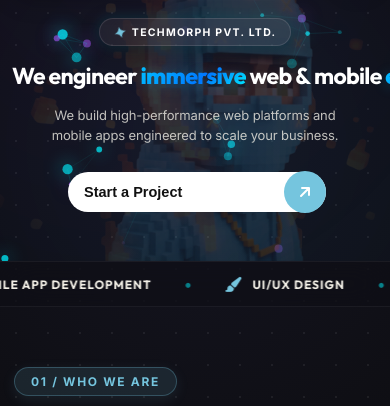
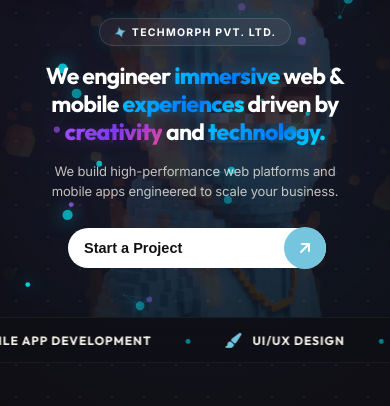
Before and after one commit to siddhantmeher45-stack/techmorphpvt, a website: page index.html in a window 390 px wide. Shown: the part 67-473 px from the top of the page. Drawn offline with Linux system fonts and the light colour scheme.

Commit message:
feat: implement landing page layout with CSS design system and interactive navigation menu

```diff
--- a/css/styles.css
+++ b/css/styles.css
@@ -986,6 +986,8 @@ body::before {
   letter-spacing: -0.03em;
   color: #FFFFFF;
   max-width: 820px;
+  overflow-wrap: break-word;
+  word-break: break-word;
 }
 
 .word-reveal {
@@ -993,7 +995,6 @@ body::before {
   opacity: 0;
   transform: translateY(18px);
   animation: wordReveal 0.6s cubic-bezier(0.16, 1, 0.3, 1) forwards;
-  margin-right: 0.24em;
   color: #FFFFFF;
 }
 
@@ -1212,7 +1213,6 @@ body::before {
 .word-reveal {
   opacity: 0;
   display: inline-block;
-  margin-right: 0.28em;
   animation: wordReveal 0.5s cubic-bezier(0.16, 1, 0.3, 1) forwards;
 }
 
@@ -2853,19 +2853,19 @@ body::before {
     height: 44px;
   }
 
-  /* Full-Height Off-Canvas Navigation Drawer */
+  /* Off-Canvas Navigation Drawer - Right Side Sheet */
   .menu-panel {
     position: fixed;
     top: 0;
     right: 0;
     bottom: 0;
     left: auto;
-    width: 100%;
-    max-width: 360px;
+    width: 82%;
+    max-width: 310px;
     height: 100vh;
     height: 100dvh;
-    border-radius: 0;
-    padding: 24px 20px 20px 20px;
+    border-radius: 24px 0 0 24px;
+    padding: 24px 18px 20px 18px;
     max-height: 100vh;
     display: flex;
     flex-direction: column;
@@ -2874,6 +2874,7 @@ body::before {
     z-index: 99;
     transform: translateX(100%);
     transition: transform 0.4s cubic-bezier(0.16, 1, 0.3, 1);
+    box-shadow: -10px 0 35px rgba(0, 0, 0, 0.75), 0 0 25px rgba(0, 242, 254, 0.15);
   }
 
   .menu-panel.open {
@@ -2927,14 +2928,16 @@ body::before {
   }
 
   .hero-headline {
-    font-size: clamp(23px, 5.8vw, 32px);
-    line-height: 1.24;
+    font-size: clamp(21px, 5.5vw, 30px);
+    line-height: 1.25;
     max-width: 100%;
+    overflow-wrap: break-word;
+    word-break: break-word;
   }
 
   .hero-headline .word-reveal {
-    display: inline;
-    margin-right: 0.16em;
+    display: inline-block;
+    margin-right: 0;
   }
 
   .hero-subheadline {
--- a/js/main.js
+++ b/js/main.js
@@ -25,6 +25,9 @@
       span.textContent = item.text;
       span.style.animationDelay = (0.7 + i * 0.055) + 's';
       headline.appendChild(span);
+      if (i < headlineWords.length - 1) {
+        headline.appendChild(document.createTextNode(' '));
+      }
     });
   }
 
```
